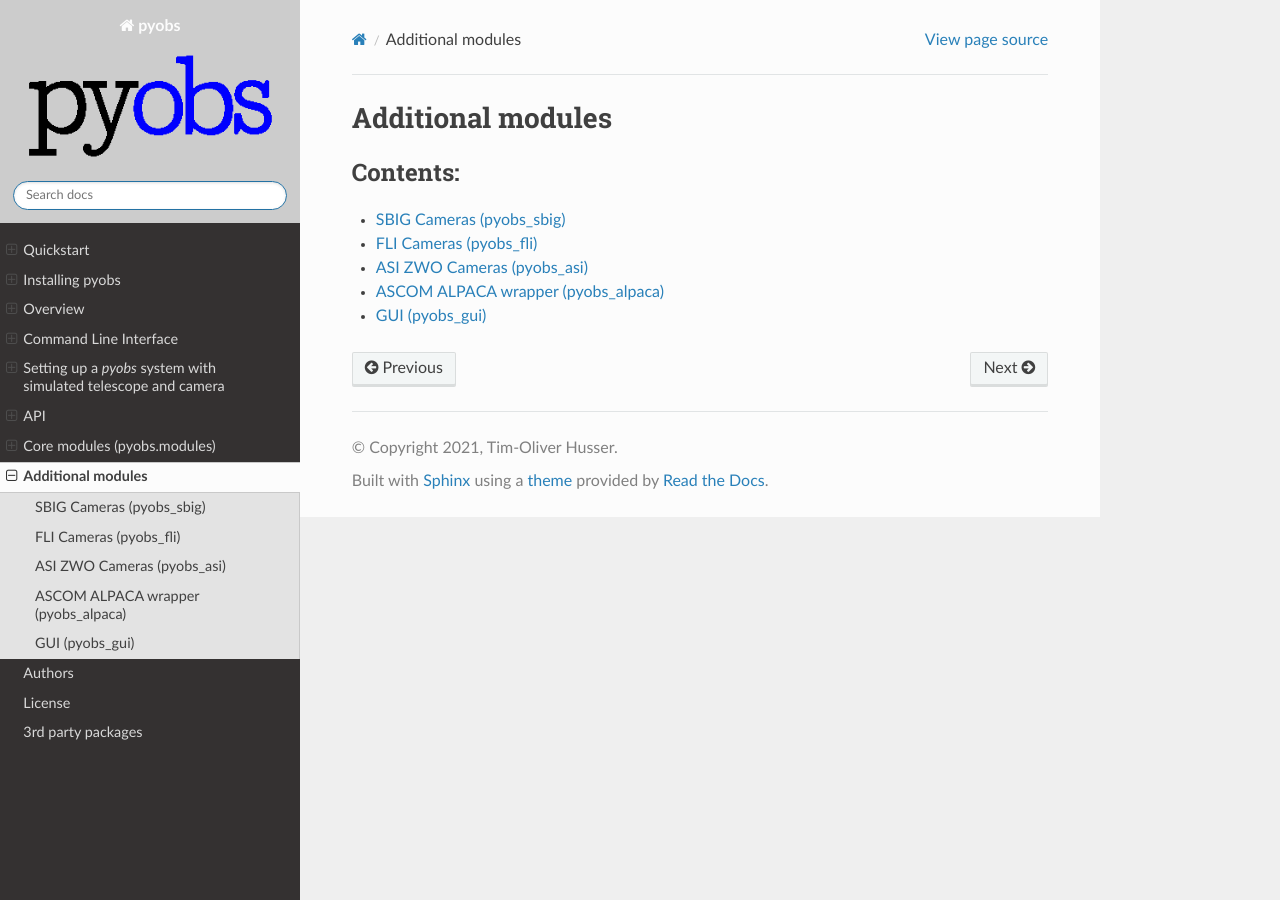
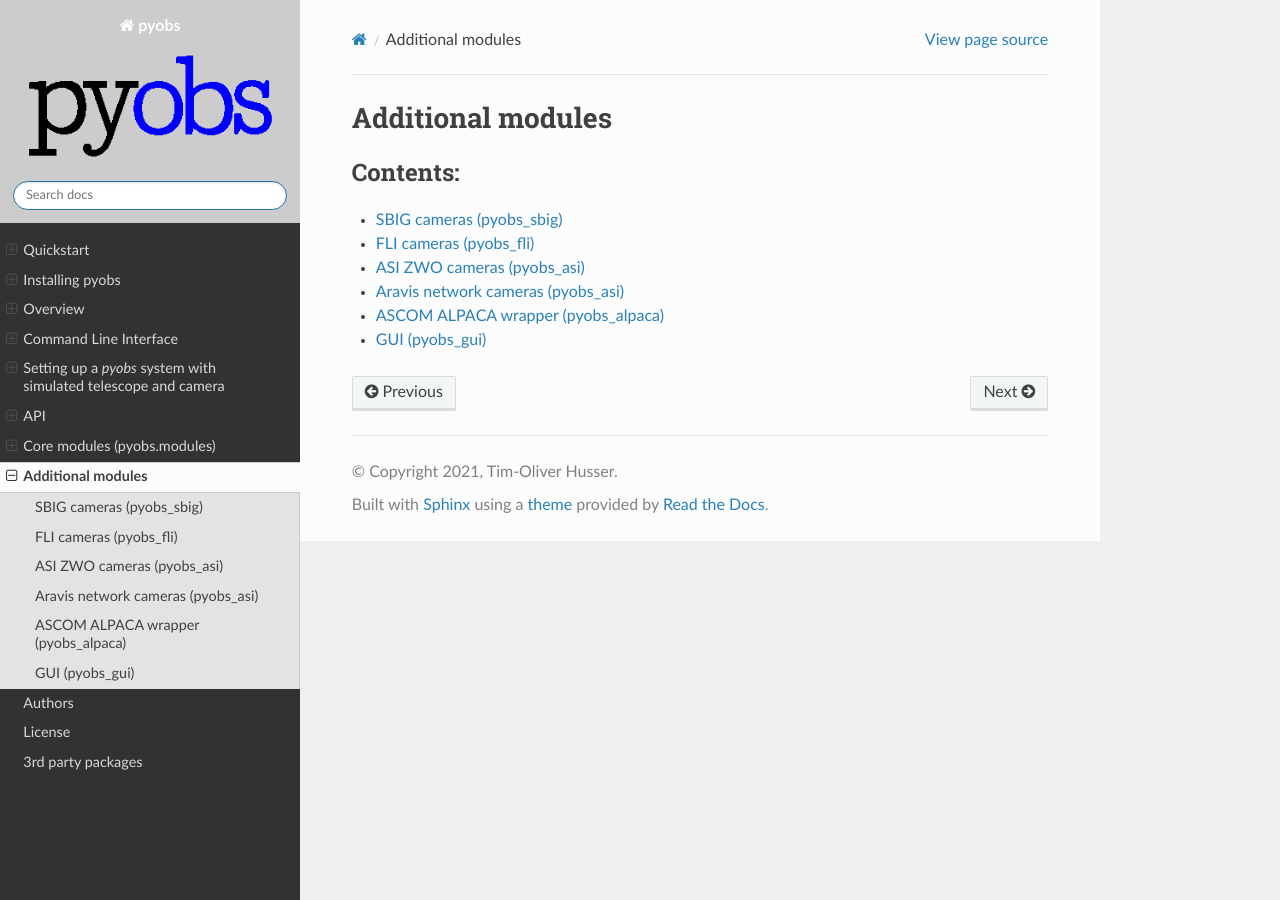
Before and after one commit to pyobs/pyobs-core, a Sphinx documentation site: the page built from docs/source/addmod/index.rst, in a window 1280 px wide. Built offline with Sphinx 7.4.7 and the Read the Docs theme 2.0.0, drawn with Linux system fonts in a browser that asks for light colours.

Commit message:
added links to sub-projects

```diff
--- a/docs/source/addmod/index.rst
+++ b/docs/source/addmod/index.rst
@@ -5,8 +5,9 @@ Additional modules
    :maxdepth: 2
    :caption: Contents:
 
-   SBIG Cameras (pyobs_sbig) <https://docs.pyobs.org/projects/pyobs-sbig/en/latest/>
-   FLI Cameras (pyobs_fli) <https://docs.pyobs.org/projects/pyobs-fli/en/latest/>
-   ASI ZWO Cameras (pyobs_asi) <https://docs.pyobs.org/projects/pyobs-asi/en/latest/>
+   SBIG cameras (pyobs_sbig) <https://docs.pyobs.org/projects/pyobs-sbig/en/latest/>
+   FLI cameras (pyobs_fli) <https://docs.pyobs.org/projects/pyobs-fli/en/latest/>
+   ASI ZWO cameras (pyobs_asi) <https://docs.pyobs.org/projects/pyobs-asi/en/latest/>
+   Aravis network cameras (pyobs_asi) <https://docs.pyobs.org/projects/pyobs-aravis/en/latest/>
    ASCOM ALPACA wrapper (pyobs_alpaca) <https://docs.pyobs.org/projects/pyobs-alpaca/en/latest/>
    GUI (pyobs_gui) <https://docs.pyobs.org/projects/pyobs-gui/en/latest/>
```
